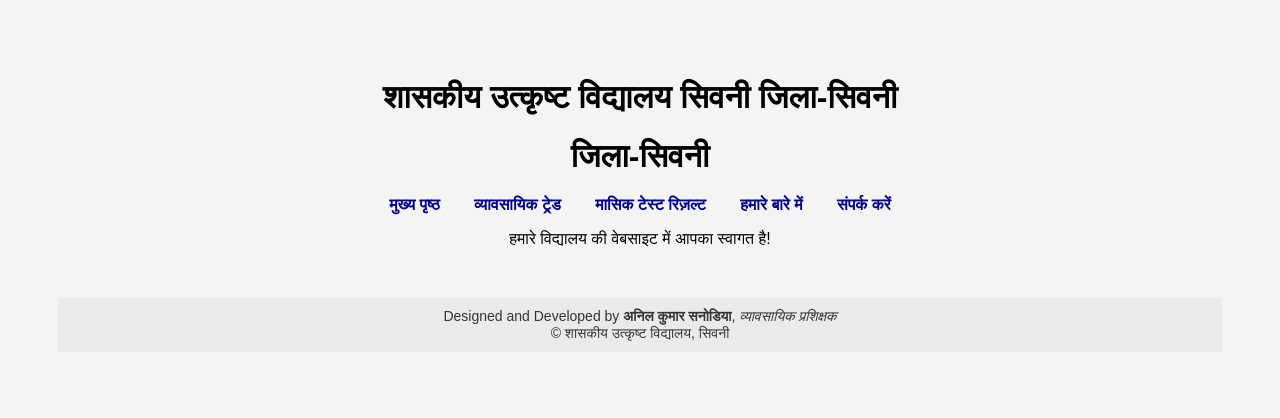
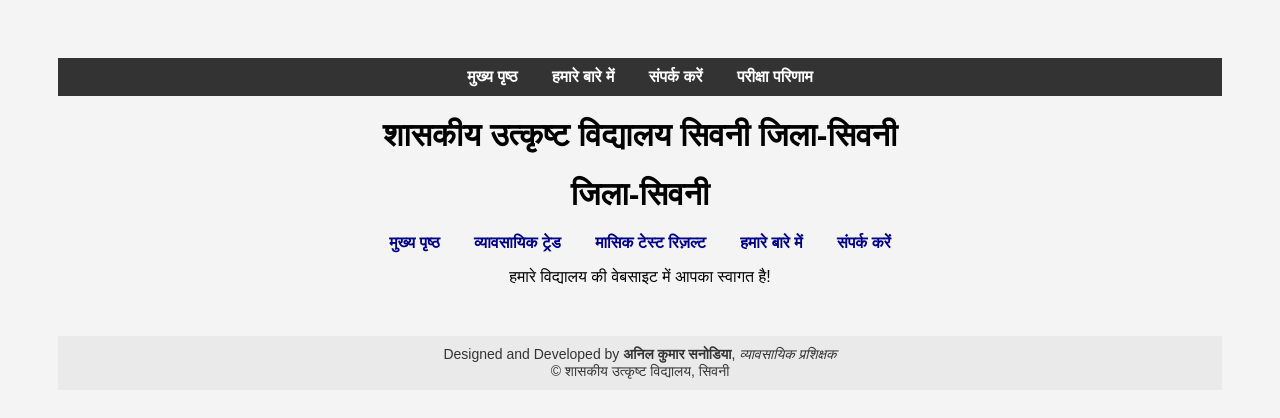
Before and after one commit to VEseoni/excellenceseoni, a plain HTML site: page index.html in a window 1280 px wide. Drawn offline with Linux system fonts and the light colour scheme.

Commit message:
Update index.html

```diff
--- a/index.html
+++ b/index.html
@@ -7,6 +7,13 @@
         body { font-family: Arial; text-align: center; padding: 50px; background-color: #f4f4f4; }
         nav a { margin: 15px; text-decoration: none; font-weight: bold; color: darkblue; }
     </style>
+    <nav style="background-color: #333; padding: 10px;">
+    <a href="index.html" style="color: white; margin: 0 15px; text-decoration: none; font-weight: bold;">मुख्य पृष्ठ</a>
+    <a href="about.html" style="color: white; margin: 0 15px; text-decoration: none; font-weight: bold;">हमारे बारे में</a>
+    <a href="contact.html" style="color: white; margin: 0 15px; text-decoration: none; font-weight: bold;">संपर्क करें</a>
+    <a href="result.html" style="color: white; margin: 0 15px; text-decoration: none; font-weight: bold;">परीक्षा परिणाम</a>
+</nav>
+
 </head>
 <body>
     <h1>शासकीय उत्कृष्ट विद्यालय सिवनी जिला-सिवनी</h1>
```
